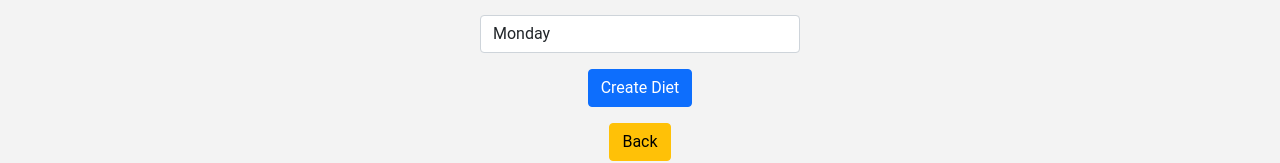
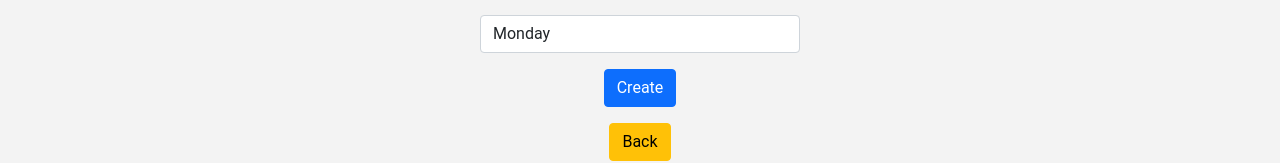
Before and after one commit to neu-seattle-cs5500-summer2022/project-SM22-LincolnCardosodeFaria-mikael1017-panmei-minhphan, a React (Create React App) app in the folder frontend/frontend/: page /user/1 in a window 1280 px wide. Shown: the part 199-362 px from the top of the page. Built offline with nearby package versions, Linux system fonts and the light colour scheme.

Commit message:
button label changed

```diff
--- a/frontend/frontend/src/components/AdminDiet.js
+++ b/frontend/frontend/src/components/AdminDiet.js
@@ -75,7 +75,7 @@ function AdminDiet(props) {
           </Form.Group>
           <div>
             <Button type="submit" variant="primary">
-              Create Diet
+              Create
             </Button>
           </div>
         </Form>
```
